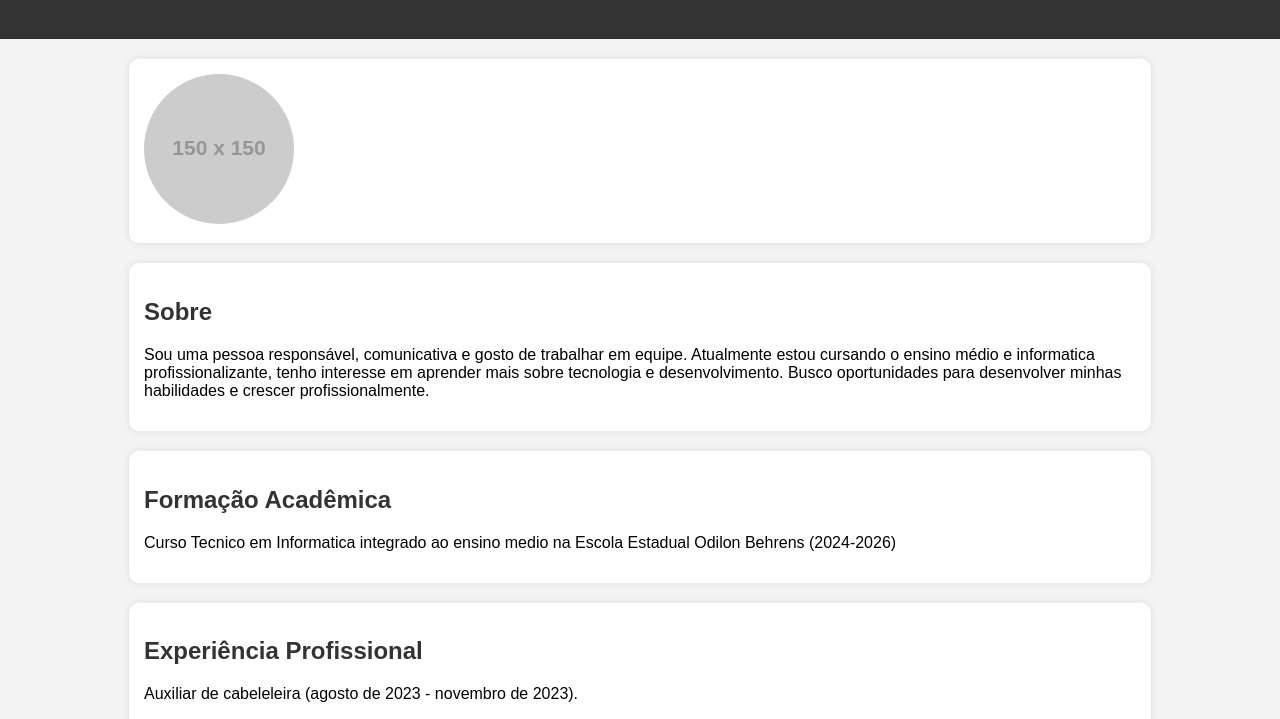
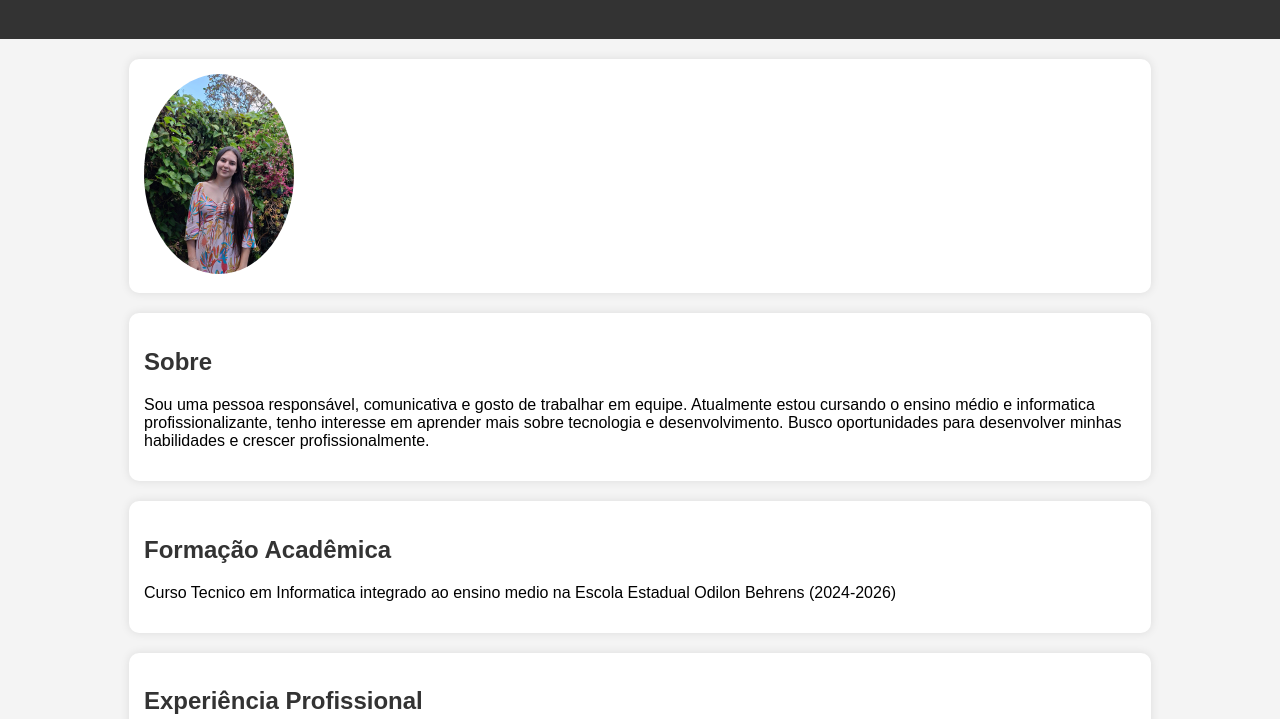
Before and after one commit to greycivivi/curriculo, a plain HTML site: page index.html in a window 1280 px wide. Shown: the part 81-800 px from the top of the page. Drawn offline with Linux system fonts and the light colour scheme; placeholder pictures from the web are drawn by us.

Commit message:
Add files via upload

```diff
--- a/index.html
+++ b/index.html
@@ -6,8 +6,6 @@
     <title>Currículo Online</title>
     <link rel="stylesheet" href="css.css">
 
-    <!-- Google Fonts -->
-    <link href=c:\Users\SEEMG\Pictures\curriculofoto.jpeg rel="stylesheet">
 </head>
 <body>
 
@@ -18,7 +16,7 @@
 <section class="container">
 
     <div class="foto">
-        <img src="https://via.placeholder.com/150" alt="Foto">
+        <img src="curriculofoto.jpeg" alt="Foto">
     </div>
 
     <div class="sobre">
```
Also changed, not shown: curriculofoto.jpeg (added).
